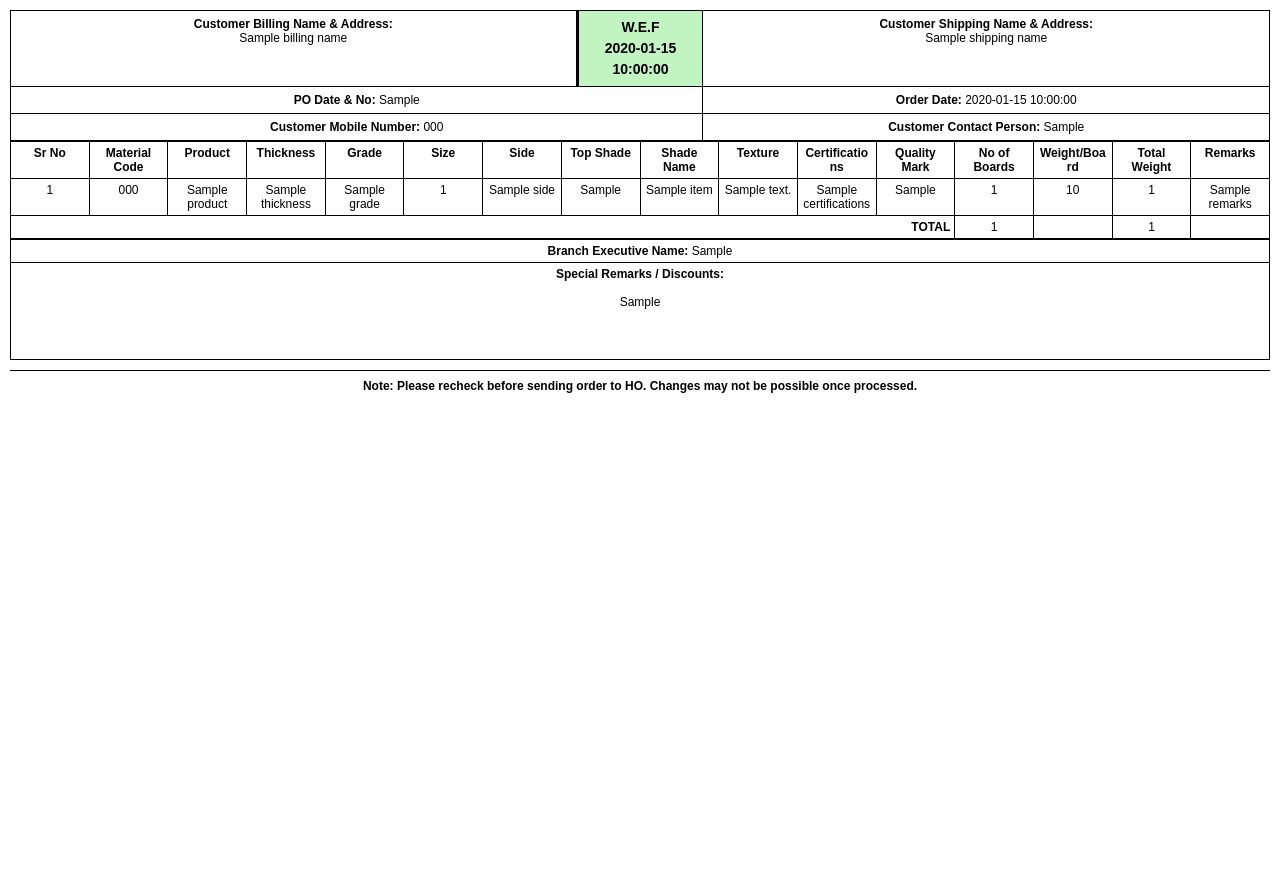
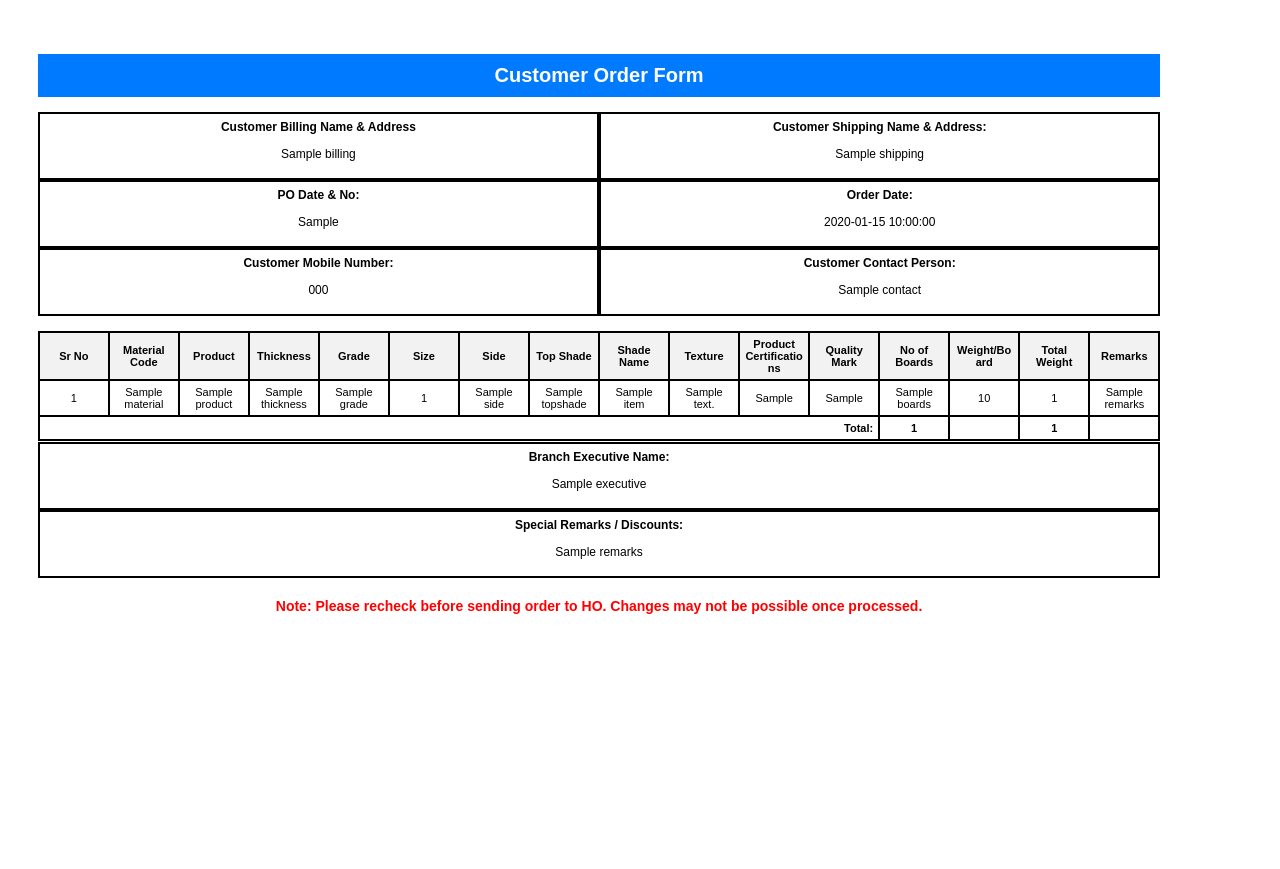
Before and after one commit to SteevBhola/orderform-backend, a FastAPI app: template templates/pdf_template.html in a window 1280 px wide. Before the commit the page ends 393 px from the top, so only its background shows below. Run offline with FastAPI, Linux system fonts and the light colour scheme; the template is opened without the code that fills it: most values are stand-ins (such as "Sample title", 1, 10 or a date in 2020).

Commit message:
Update pdf_template.html

```diff
--- a/templates/pdf_template.html
+++ b/templates/pdf_template.html
@@ -1,100 +1,124 @@
-
 <!DOCTYPE html>
 <html lang="en">
 <head>
   <meta charset="UTF-8" />
-  <title>Order Form</title>
+  <title>Order PDF</title>
   <style>
-    body {
+ body {
       font-family: Arial, sans-serif;
       font-size: 12px;
+      padding: 10mm;
       margin: 0;
+      width: 297mm;
+      height: 210mm;
+    }
+    h2 {
+      background-color: #007bff;
+      color: #fff;
       padding: 10px;
+      text-align: center;
+      font-size: 20px;
+      margin-bottom: 15px;
+    }
+    .form-section {
+      margin-bottom: 0px;
+      text-align: center;
+    }
+    .form-section label {
+      font-weight: bold;
+      display: block;
+      margin-bottom: 5px;
+      padding: 1px;
+    }
+    .flex {
+      display: flex;
+      justify-content: space-between;
+      gap: 0%;
+      margin-bottom: 0px;
     }
 
-    table {
-      border-collapse: collapse;
-      width: 100%;
+    .half-width {
+      width: 50%;
+      box-sizing: border-box;
+      text-align: center;
     }
 
-    td, th {
-      border: 1.5px solid #000;
-      padding: 4px;
+    .border-box {
+      border: 2px solid #000;
+      padding: 5px;
+    }
+    table {
+      width: 100%;
+      border-collapse: collapse;
+      margin-top: 15px;
+      font-size: 11px;
+      margin-bottom: 1px;
+    }
+    th, td {
+      border: 2px solid #000;
+      padding: 5px;
       text-align: center;
-      vertical-align: top;
       word-wrap: break-word;
     }
-
-    .top-table td {
-      vertical-align: top;
-      padding: 6px;
+    thead {
+      background-color: #f2f2f2;
     }
-
-    .green-box {
-      background-color: #c1f4c1;
-      font-weight: bold;
-      text-align: center;
-      font-size: 14px;
-      line-height: 1.5;
-    }
-
-    .bold-left-border {
-      border-left: 3px solid #000 !important;
-    }
-
-    .section-title {
+    tfoot td {
       font-weight: bold;
     }
+    .footer-note {
+      text-align: center;
+      color: red;
+      font-weight: bold;
+      margin-top: 20px;
+      font-size: 14px;
+    }
+    @page {
+      size: A4 landscape;
+      margin: 10mm;
+    }
+  </style>
 
-    .remarks-box {
-      height: 60px;
-    }
-
-    .note {
-      text-align: center;
-      font-weight: bold;
-      padding-top: 8px;
-      border-top: 1.5px solid #000;
-      margin-top: 10px;
-    }
   </style>
 </head>
 <body>
 
-  <!-- Top Section -->
-  <table class="top-table">
-    <tr>
-      <td style="width: 45%;">
-        <span class="section-title">Customer Billing Name & Address:</span><br>
-        {{ billing_name }}
-      </td>
-      <td style="width: 10%;" class="green-box bold-left-border">
-        W.E.F<br>{{ wef_date }}
-      </td>
-      <td style="width: 45%;">
-        <span class="section-title">Customer Shipping Name & Address:</span><br>
-        {{ shipping_name }}
-      </td>
-    </tr>
-    <tr>
-      <td colspan="2">
-        <span class="section-title">PO Date & No:</span> {{ po_no }}
-      </td>
-      <td>
-        <span class="section-title">Order Date:</span> {{ order_date }}
-      </td>
-    </tr>
-    <tr>
-      <td colspan="2">
-        <span class="section-title">Customer Mobile Number:</span> {{ mobile }}
-      </td>
-      <td>
-        <span class="section-title">Customer Contact Person:</span> {{ contact_person }}
-      </td>
-    </tr>
-  </table>
+  <h2>Customer Order Form</h2>
 
-  <!-- Product Table -->
+   <!-- Billing -->
+   <div class="form-section flex">
+    <div class="half-width border-box" >
+      <label for="billing">Customer Billing Name & Address</label>
+      <p>{{ billing }}</p>
+  </div>
+  <div class="half-width border-box">
+     <label>Customer Shipping Name & Address:</label>
+    <p>{{ shipping }}</p>
+  </div>
+   </div>
+
+  <div class="form-section flex">
+    <div class="half-width border-box">
+      <label>PO Date & No:</label>
+      <p>{{ po }}</p>
+    </div>
+    <div class="half-width border-box">
+      <label>Order Date:</label>
+      <p>{{ orderDate }}</p>
+    </div>
+  </div>
+
+  <div class="form-section flex">
+    <div class="half-width border-box">
+      <label>Customer Mobile Number:</label>
+      <p>{{ mobile }}</p>
+    </div>
+    <div class="half-width border-box">
+      <label>Customer Contact Person:</label>
+      <p>{{ contact }}</p>
+    </div>
+  </div>
+
   <table style="table-layout: fixed; width: 100%;">
     <thead>
       <tr>
@@ -108,7 +132,7 @@
         <th>Top Shade</th>
         <th>Shade Name</th>
         <th>Texture</th>
-        <th>Certifications</th>
+        <th>Product Certifications</th>
         <th>Quality Mark</th>
         <th>No of Boards</th>
         <th>Weight/Board</th>
@@ -120,52 +144,47 @@
       {% for item in items %}
       <tr>
         <td>{{ loop.index }}</td>
-        <td>{{ item.material_code }}</td>
+        <td>{{ item.material }}</td>
         <td>{{ item.product }}</td>
         <td>{{ item.thickness }}</td>
-        <td>{{ item.grade }}</td>
-        <td>{{ item.size }}</td>
-        <td>{{ item.side }}</td>
-        <td>{{ item.top_shade }}</td>
-        <td>{{ item.shade_name }}</td>
+        <td>{{ item.Grade }}</td>
+        <td>{{ item.Size }}</td>
+        <td>{{ item.Side }}</td>
+        <td>{{ item.topshade }}</td>
+        <td>{{ item.shadeName }}</td>
         <td>{{ item.texture }}</td>
-        <td>{{ item.certifications }}</td>
-        <td>{{ item.quality_mark }}</td>
-        <td>{{ item.num_boards }}</td>
-        <td>{{ item.weight_per_board }}</td>
-        <td>{{ item.total_weight }}</td>
+        <td>{{ item.productCertification }}</td>
+        <td>{{ item.qualityMark }}</td>
+        <td>{{ item.boards }}</td>
+        <td>{{ item.weight }}</td>
+        <td>{{ item.totalWeight }}</td>
         <td>{{ item.remarks }}</td>
       </tr>
       {% endfor %}
     </tbody>
     <tfoot>
       <tr>
-        <td colspan="12" style="text-align: right; font-weight: bold;">TOTAL</td>
-        <td>{{ total_boards }}</td>
+        <td colspan="12" style="text-align:right;">Total:</td>
+        <td>{{ totalBoards }}</td>
         <td></td>
-        <td>{{ total_weight }}</td>
+        <td>{{ totalWeight }}</td>
         <td></td>
       </tr>
     </tfoot>
   </table>
 
-  <!-- Branch and Remarks -->
-  <table>
-    <tr>
-      <td colspan="16">
-        <span class="section-title">Branch Executive Name:</span> {{ branch_exec }}
-      </td>
-    </tr>
-    <tr>
-      <td colspan="16">
-        <span class="section-title">Special Remarks / Discounts:</span><br><br>
-        <div class="remarks-box">{{ special_remarks }}</div>
-      </td>
-    </tr>
-  </table>
 
-  <!-- Final Note -->
-  <div class="note">
+  <div class="form-section border-box">
+    <label>Branch Executive Name:</label>
+    <p>{{ executive }}</p>
+  </div>
+
+  <div class="form-section border-box">
+    <label>Special Remarks / Discounts:</label>
+    <p>{{ remarks }}</p>
+  </div>
+
+  <div class="footer-note">
     Note: Please recheck before sending order to HO. Changes may not be possible once processed.
   </div>
 
```
